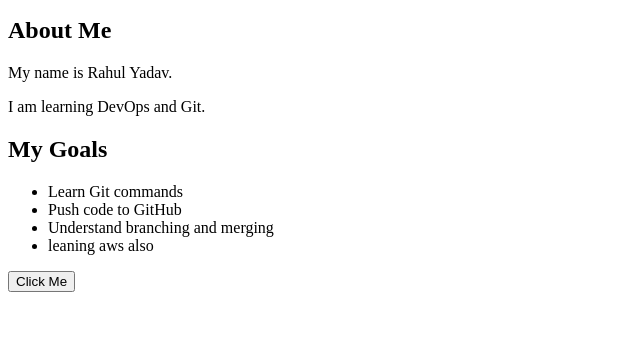
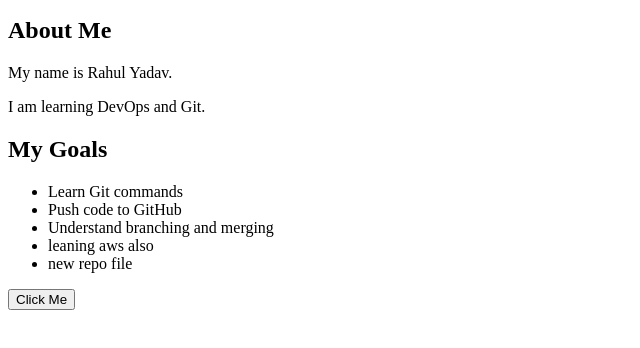
Before and after one commit to Rahulindra/myrepo, a plain HTML site: page index.html/index.html in a window 1280 px wide. Shown: the part 102-450 px from the top of the page, without its empty margins (0-640 px from the left). Drawn offline with Linux system fonts and the light colour scheme.

Commit message:
new repo

```diff
--- a/index.html/index.html
+++ b/index.html/index.html
@@ -1,4 +1,6 @@
 <!DOCTYPE html>
+
+
 <html lang="en">
 <head>
     <meta charset="UTF-8">
@@ -19,6 +21,7 @@
         <li>Push code to GitHub</li>
         <li>Understand branching and merging</li>
         <li>leaning aws also</li>
+        <li>new repo file </li>
     </ul>
 
     <button onclick="showMessage()">Click Me</button>
```
